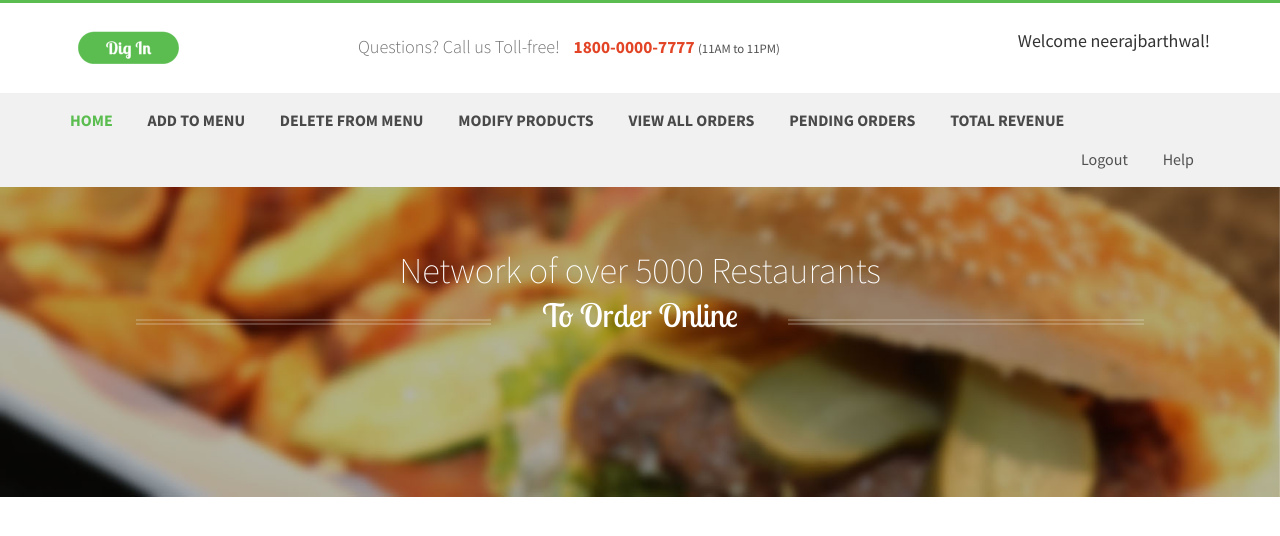
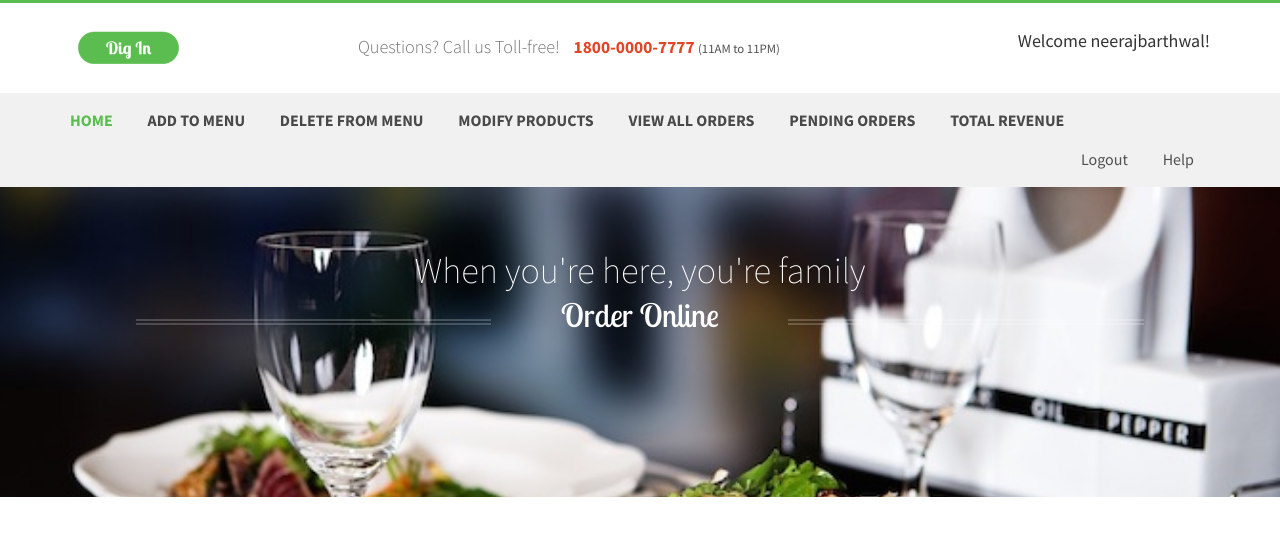
Before and after one commit to neerajBarthwal/DigIn, a Flask app: page /restaurant_login in a window 1280 px wide. Shown: the top 536 px of the page. Run offline with Flask 2, Linux system fonts and the light colour scheme; a user stored in the database is signed in; some libraries are stand-ins or nearby versions.

Commit message:
Final Submission

```diff
--- a/app/templates/add_to_menu.html
+++ b/app/templates/add_to_menu.html
@@ -55,6 +55,7 @@
 							<li ><a href="{{ url_for('restaurant_login') }}">Home</a></li>
 							<li class="active"><a href="{{ url_for('add_product_to_menu') }}">Add To Menu</a></li>
 							<li><a href="{{ url_for('delete_product_from_menu') }}">Delete From Menu</a></li>
+							<li><a href="{{ url_for('modify_product') }}">Modify Products</a></li>
 							<li><a href="{{ url_for('view_orders_for_restaurant') }}">View All Orders</a></li>
 							<li ><a href="{{ url_for('pending_orders') }}">Pending Orders</a></li>
                         	<li  ><a href="{{ url_for('get_revenue') }}">Total Revenue</a></li>
--- a/app/templates/delete_from_menu.html
+++ b/app/templates/delete_from_menu.html
@@ -53,6 +53,7 @@
 						<li ><a href="{{ url_for('restaurant_login') }}">Home</a></li>
 						<li><a href="{{ url_for('add_product_to_menu') }}">Add To Menu</a></li>
 						<li class="active"><a href="{{ url_for('delete_product_from_menu') }}">Delete From Menu</a></li>
+						<li><a href="{{ url_for('modify_product') }}">Modify Products</a></li>
 						<li><a href="{{ url_for('view_orders_for_restaurant') }}">View All Orders</a></li>
 						<li ><a href="{{ url_for('pending_orders') }}">Pending Orders</a></li>
                         <li  ><a href="{{ url_for('get_revenue') }}">Total Revenue</a></li>
--- a/app/templates/index.html
+++ b/app/templates/index.html
@@ -107,9 +107,9 @@
 		    <div class="container">
 				<div class="banner-info">
 					<div class="banner-info-head text-center wow fadeInLeft" data-wow-delay="0.5s">
-						<h1>Network of over 5000 Restaurants</h1>
+						<h1>When you're here, you're family</h1>
 						<div class="line">
-							<h2> To Order Online</h2>
+							<h2>Order Online</h2>
 						</div>
 					</div>
 					<center><div class="form-list wow fadeInRight" data-wow-delay="0.5s">
--- a/app/templates/modify_product.html
+++ b/app/templates/modify_product.html
@@ -52,7 +52,8 @@
 					<ul>
 						<li ><a href="{{ url_for('restaurant_login') }}">Home</a></li>
 						<li><a href="{{ url_for('add_product_to_menu') }}">Add To Menu</a></li>
-						<li class="active"><a href="{{ url_for('delete_product_from_menu') }}">Delete From Menu</a></li>
+						<li ><a href="{{ url_for('delete_product_from_menu') }}">Delete From Menu</a></li>
+						<li class="active"><a href="{{ url_for('modify_product') }}">Modify Products</a></li>
 						<li><a href="{{ url_for('view_orders_for_restaurant') }}">View All Orders</a></li>
 						<li ><a href="{{ url_for('pending_orders') }}">Pending Orders</a></li>
                         <li  ><a href="{{ url_for('get_revenue') }}">Total Revenue</a></li>
--- a/app/templates/pending_orders.html
+++ b/app/templates/pending_orders.html
@@ -53,6 +53,7 @@
 						<li ><a href="{{url_for('restaurant_login')}}" >Home</a></li>
 						<li><a href="{{ url_for('add_product_to_menu') }}">Add To Menu</a></li>
 						<li><a href="{{ url_for('delete_product_from_menu') }}">Delete From Menu</a></li>
+						<li><a href="{{ url_for('modify_product') }}">Modify Products</a></li>
 						<li><a href="{{ url_for('view_orders_for_restaurant') }}">View All Orders</a></li>
                         <li class="active"><a href="{{ url_for('pending_orders') }}">Pending Orders</a></li>
                         <li  ><a href="{{ url_for('get_revenue') }}">Total Revenue</a></li>
--- a/app/templates/restaurant_main.html
+++ b/app/templates/restaurant_main.html
@@ -61,7 +61,7 @@
 						<li><a href="{{ url_for('view_orders_for_restaurant') }}">View All Orders</a></li>
 						<li ><a href="{{ url_for('pending_orders') }}">Pending Orders</a></li>
                         <li  ><a href="{{ url_for('get_revenue') }}">Total Revenue</a></li>
-						<div class="clearfix"></div>
+						<!-- <div class="clearfix"></div> -->
 					</ul>
 				</div>
 				<div class="login-section">
@@ -78,9 +78,9 @@
 		    <div class="container">
 				<div class="banner-info">
 					<div class="banner-info-head text-center wow fadeInLeft" data-wow-delay="0.5s">
-						<h1>Network of over 5000 Restaurants</h1>
+						<h1>When you're here, you're family</h1>
 						<div class="line">
-							<h2> To Order Online</h2>
+							<h2>Order Online</h2>
 						</div>
 					</div>
 				</div>
--- a/app/templates/restaurant_view_orders.html
+++ b/app/templates/restaurant_view_orders.html
@@ -54,6 +54,7 @@
 						<li ><a href="{{url_for('restaurant_login')}}" >Home</a></li>
 						<li><a href="{{ url_for('add_product_to_menu') }}">Add To Menu</a></li>
 						<li><a href="{{ url_for('delete_product_from_menu') }}">Delete From Menu</a></li>
+						<li><a href="{{ url_for('modify_product') }}">Modify Products</a></li>
 						<li class="active"><a href="{{ url_for('view_orders_for_restaurant') }}">View All Orders</a></li>
 						<li ><a href="{{ url_for('pending_orders') }}">Pending Orders</a></li>
                         <li  ><a href="{{ url_for('get_revenue') }}">Total Revenue</a></li>
--- a/app/templates/revenue.html
+++ b/app/templates/revenue.html
@@ -53,6 +53,7 @@
 						<li ><a href="{{url_for('restaurant_login')}}" >Home</a></li>
 						<li><a href="{{ url_for('add_product_to_menu') }}">Add To Menu</a></li>
 						<li><a href="{{ url_for('delete_product_from_menu') }}">Delete From Menu</a></li>
+						<li><a href="{{ url_for('modify_product') }}">Modify Products</a></li>
 						<li><a href="{{ url_for('view_orders_for_restaurant') }}">View All Orders</a></li>
                         <li ><a href="{{ url_for('pending_orders') }}">Pending Orders</a></li>
                         <li class="active"><a href="{{ url_for('get_revenue') }}">Revenue</a></li>
--- a/app/templates/view_order_details_by_restaurant.html
+++ b/app/templates/view_order_details_by_restaurant.html
@@ -53,6 +53,7 @@
 						<li ><a href="{{ url_for('restaurant_login') }}">Home</a></li>
 						<li><a href="{{ url_for('add_product_to_menu') }}">Add To Menu</a></li>
 						<li><a href="{{ url_for('delete_product_from_menu') }}">Delete From Menu</a></li>
+						<li><a href="{{ url_for('modify_product') }}">Modify Products</a></li>
 						<li><a href="{{ url_for('view_orders_for_restaurant') }}">View All Orders</a></li>
 						<li ><a href="{{ url_for('pending_orders') }}">Pending Orders</a></li>
                         <li  ><a href="{{ url_for('get_revenue') }}">Total Revenue</a></li>
```
Also changed, not shown: app/templates/order.html (+2 -5 lines), app/templates/register.html (+2 -8 lines), app/digin.db, app/static/images/banner.jpg, app/static/images/banner1.jpg (added).
